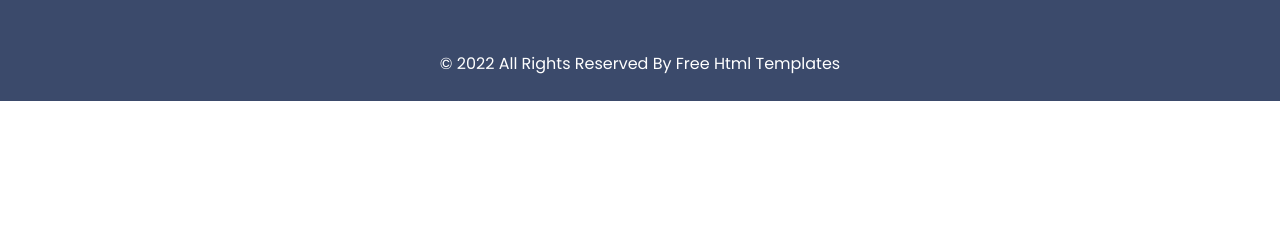
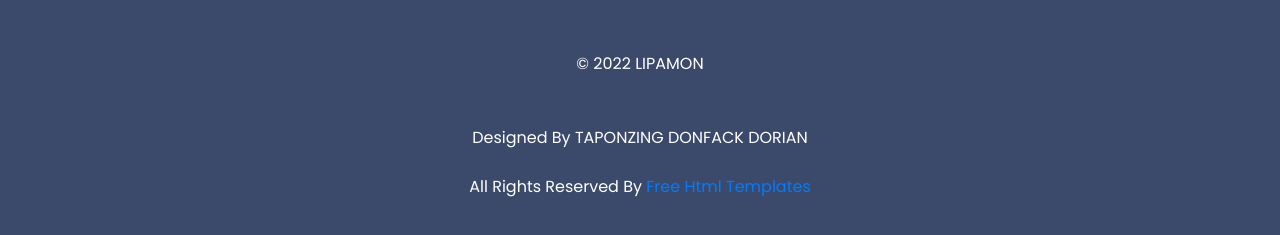
Before and after one commit to thebreezyguy237/lipamon.github.io, a plain HTML site: page index.html in a window 1280 px wide. Shown: the part 4530-4765 px from the top of the page. Before the commit the page ends 4631 px from the top, so only its background shows below. Drawn offline with nearby package versions, Linux system fonts and the light colour scheme; some packages are replaced by stand-ins of ours.

Commit message:
Update index.html

```diff
--- a/index.html
+++ b/index.html
@@ -687,7 +687,9 @@
       </div>
       <div class="footer-info">
         <p>
-          &copy; <span id="displayYear"></span> All Rights Reserved By
+          &copy; <span id="displayYear"></span> LIPAMON
+          <p> Designed By TAPONZING DONFACK DORIAN </p>
+          All Rights Reserved By
           <a href="https://html.design/">Free Html Templates</a>
         </p>
       </div>
```
